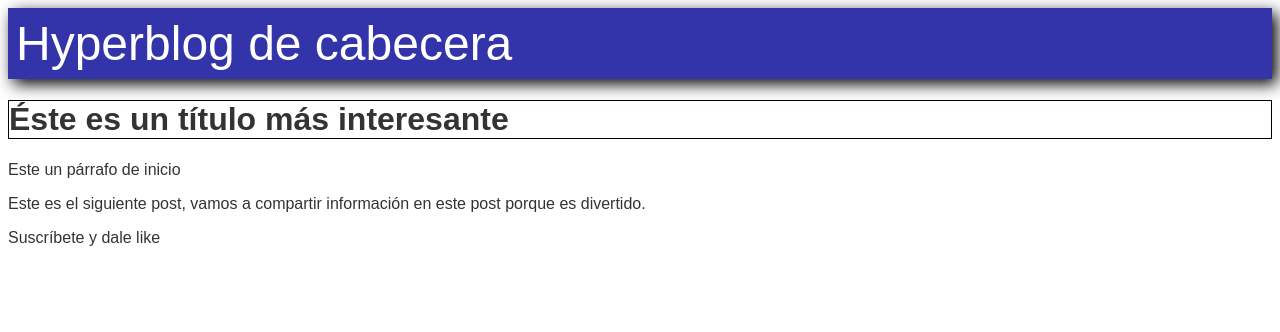
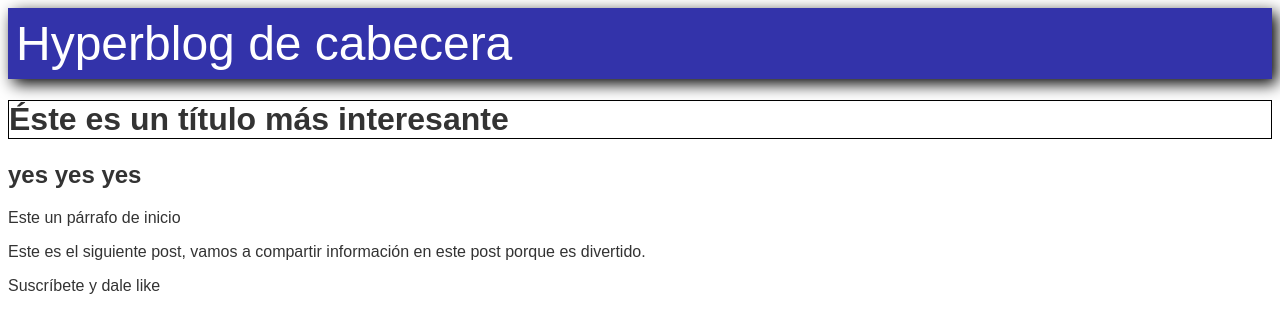
Before and after one commit to qttz/Hyperblog, a plain HTML site: page index.html in a window 1280 px wide. Drawn offline with Linux system fonts and the light colour scheme.

Commit message:
agregué yes yes yes

```diff
--- a/index.html
+++ b/index.html
@@ -14,6 +14,7 @@
         </div>
         <div id="post">
             <h1>Éste es un título más interesante</h1>
+            <h2>yes yes yes</h2>
             <p>Este un párrafo de inicio</p>
             <p>Este es el siguiente post, vamos a compartir información en este post porque es divertido.</p>
             <p>Suscríbete y dale like</p>
```
